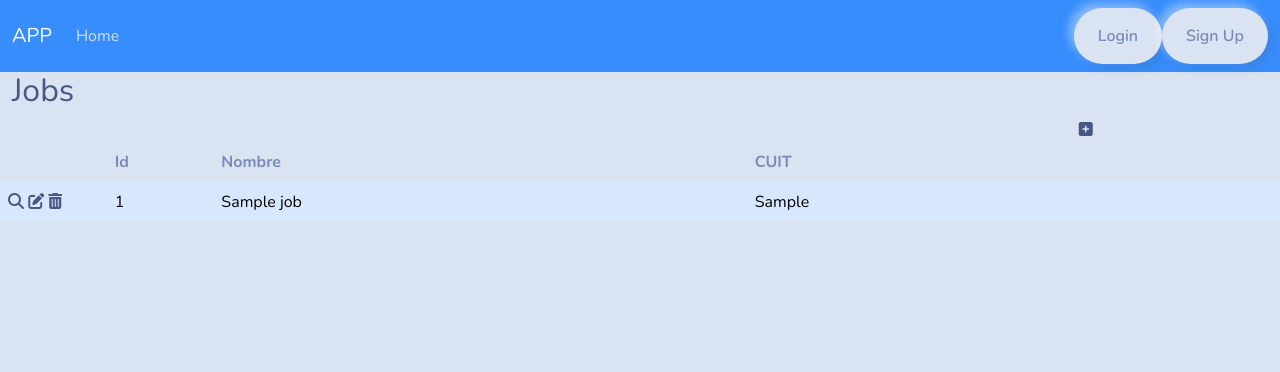
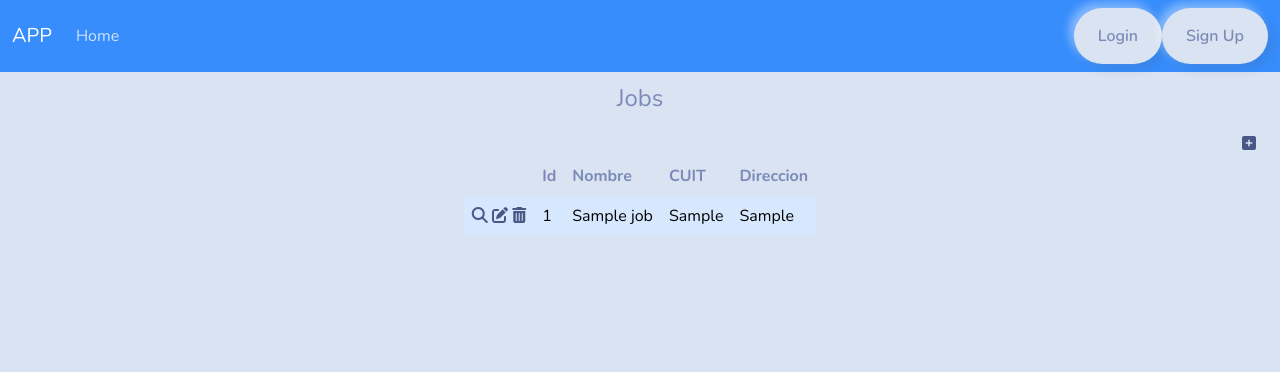
Before and after one commit to Emanuel995/MyPyApp, a Django app: template app/templates/jobs.html in a window 1280 px wide. Shown: the top 372 px of the page. Run offline with Django 3.2, Linux system fonts and the light colour scheme; the template is opened without the code that fills it: most values are stand-ins (such as "Sample title", 1, 10 or a date in 2020); data that the repository does not hold is empty; some libraries are stand-ins or nearby versions.

Commit message:
cambios en pantalla

```diff
--- a/app/templates/job_delete.html
+++ b/app/templates/job_delete.html
@@ -3,6 +3,6 @@
 <form method="POST" enctype="multipart/form-data">
     {% csrf_token %}
     <p>Desea eliminar "{{ object }}"?</p>
-    <button type="submit" class="btn btn-outline-primary">Confirmar</button>
+    <button type="submit" class="btn btn-primary">Confirmar</button>
 </form>
 {% endblock %}
--- a/app/templates/jobs.html
+++ b/app/templates/jobs.html
@@ -1,37 +1,44 @@
 {% extends "base.html" %}
 {% block content %}
-<h2>
+<div class="text-center m-2">
+    <legend>
         Jobs
-</h2>
+    </legend>
+</div>
 
+<div class="row justify-content-end">
+    <div class="col-auto">
+        <a class="btn-sm btn-success" href="{% url 'job_add' %}"><i class="fas fa-plus-square"></i></a>
+    </div>
+
+</div>
 {% if jobs %}
-    <div class="container col-12">
-        <div class="row justify-content-end">
-            <div class="col-2">
-                <a href="{% url 'job_add' %}"><i class="fas fa-plus-square"></i></a>
-            </div>
-        </div>
 <div class="row justify-content-center">
+    <div class="col-auto">
         <table class="table table-hover">
             <thead>
                 <tr>
                     <!-- <th class="col-1" scope="col"></th>
                 <th class="col-1" scope="col"></th> -->
-                    <th class="col-1" scope="col"></th>
-                    <th scope="col-1">Id</th>
-                    <th scope="col-5">Nombre</th>
-                    <th scope="col-5">CUIT</th>
+                    <th class="col" scope="col"></th>
+                    <th scope="col">Id</th>
+                    <th scope="col">Nombre</th>
+                    <th scope="col">CUIT</th>
+                    <th scope="col">Direccion</th>
                 </tr>
             </thead>
             <tbody>
                 {% for job in jobs %}
-                        <tr class="table-primary">
-                            <td class="col-1" ><a href="{% url 'job' job.job_id %}"><i class="fas fa-search" ></i></a>
-                            <a href="{% url 'job_update' job.job_id %}"><i class="fas fa-edit"></i></a>
-                            <a href="{% url 'job_delete' job.job_id %}"><i class="fas fa-trash-alt"></i></a></td>
-                            <td class="col-1" >{{job.job_id}}</td>
-                            <td class="col-5" >{{job.job_nombre}}</td>
-                            <td class="col-5" >{{job.job_cuit}}</td>
+                <tr class="table-primary" style="vertical-align: bottom">
+                    <td class="col">
+                        <a class="btn-sm btn-info" href="{% url 'job' job.job_id %}"><i class="fas fa-search"></i></a>
+                        <a class="btn-sm btn-info" href="{% url 'job_update' job.job_id %}"><i class="fas fa-edit"></i></a>
+                        <a class="btn-sm btn-info" href="{% url 'job_delete' job.job_id %}"><i class="fas fa-trash-alt"></i></button>
+                    </td>
+                    <td class="col">{{job.job_id}}</td>
+                    <td class="col">{{job.job_nombre}}</td>
+                    <td class="col">{{job.job_cuit}}</td>
+                    <td class="col">{{job.job_direccion}}</td>
                 </tr>
                 {% endfor %}
             </tbody>
--- a/app/templates/registration/login.html
+++ b/app/templates/registration/login.html
@@ -1,9 +1,15 @@
 {% extends "base.html" %}
 {% block content %}
+<div class="col-auto m-2">
+  <div class="text-center">
     <legend>Log In</legend>
+  </div>
   <form method="post">
     {% csrf_token %}
     {{ form.as_p }}
+    <div class="text-center">
       <button type="submit" class="btn btn-outline-primary">Log In</button>
+  </div>
   </form>
+</div>
 {% endblock %}
--- a/app/templates/registration/signup.html
+++ b/app/templates/registration/signup.html
@@ -22,9 +22,6 @@
     <div class="text-center m-2">
       <button type="submit" class="btn btn-outline-primary">Sign Up</button>
     </div>
-    <div>
-      <label for="">{{ user }}</label>
-    </div>
   </form>
 </div>
 {% endblock %}
```
Also changed, not shown: app/templates/job.html (+19 -13 lines), app/templates/job_add.html (+14 -8 lines), app/templates/job_update.html (+26 -9 lines). Lines whose indentation alone changed are shown as unchanged.
